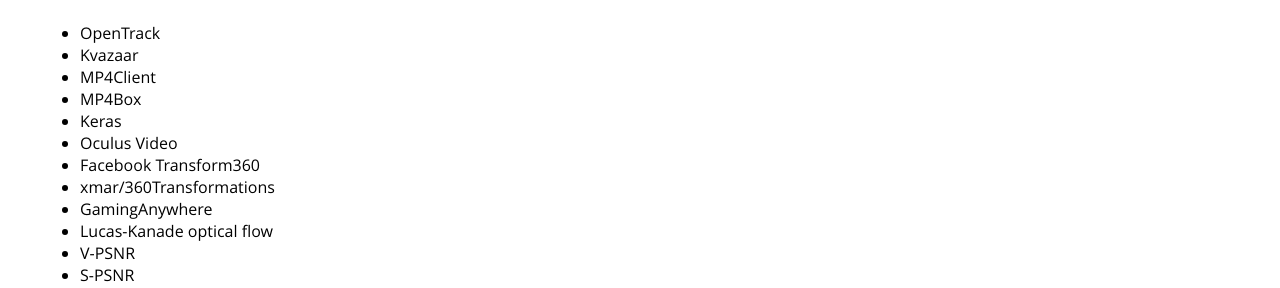
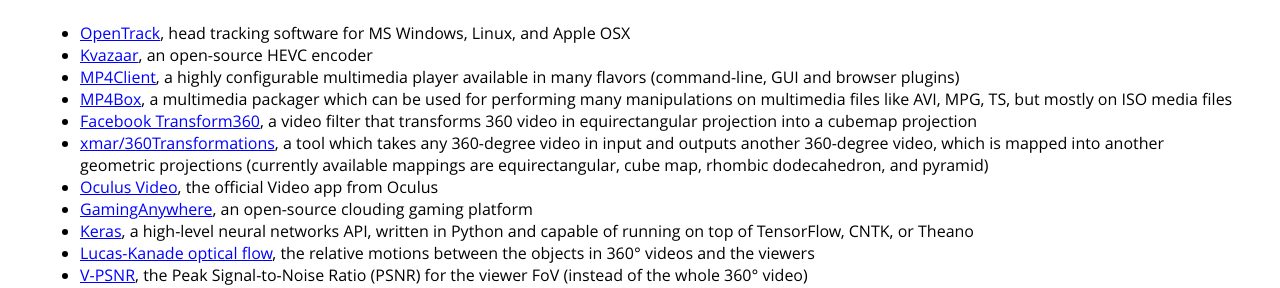
Before and after one commit to briandicky/web4360videos, a plain HTML site: page download.html in a window 1280 px wide. Shown: the part 656-944 px from the top of the page. Drawn offline with Linux system fonts and the light colour scheme.

Commit message:
Add external links

```diff
--- a/download.html
+++ b/download.html
@@ -62,18 +62,18 @@
         </h1>
         <p style="margin: 0px;">
             <ul>
-                <li>OpenTrack</li>
-                <li>Kvazaar</li>
-                <li>MP4Client</li>
-                <li>MP4Box</li>
-                <li>Keras</li>
-                <li>Oculus Video</li>
-                <li>Facebook Transform360</li>
-                <li>xmar/360Transformations</li>
-                <li>GamingAnywhere</li>
-                <li>Lucas-Kanade optical flow</li>
-                <li>V-PSNR</li>
-                <li>S-PSNR</li>
+                <li><a href="https://github.com/opentrack/opentrack">OpenTrack</a>, head tracking software for MS Windows, Linux, and Apple OSX</li>
+                <li><a href="https://github.com/ultravideo/kvazaar">Kvazaar</a>, an open-source HEVC encoder</li>
+                <li><a href="https://gpac.wp.imt.fr/player/">MP4Client</a>, a highly configurable multimedia player available in many flavors (command-line, GUI and browser plugins)</li>
+                <li><a href="https://gpac.wp.imt.fr/mp4box/">MP4Box</a>, a multimedia packager which can be used for performing many manipulations on multimedia files like AVI, MPG, TS, but mostly on ISO media files</li>
+                <li><a href="https://github.com/facebook/transform360">Facebook Transform360</a>, a video filter that transforms 360 video in equirectangular projection into a cubemap projection</li>
+                <li><a href="https://github.com/xmar/360Transformations">xmar/360Transformations</a>, a tool which takes any 360-degree video in input and outputs another 360-degree video, which is mapped into another geometric projections (currently available mappings are equirectangular, cube map, rhombic dodecahedron, and pyramid)</li>
+                <li><a href="https://www.oculus.com/experiences/rift/926562347437041/">Oculus Video</a>, the official Video app from Oculus</li>
+                <li><a href="http://gaminganywhere.org/index.html">GamingAnywhere</a>, an open-source clouding gaming platform</li>
+                <li><a href="https://keras.io/">Keras</a>, a high-level neural networks API, written in Python and capable of running on top of TensorFlow, CNTK, or Theano</li>
+                <li><a href="http://dl.acm.org/citation.cfm?id=1623280">Lucas-Kanade optical flow</a>, the relative motions between the objects in 360° videos and the viewers</li>
+                <li><a href="http://ieeexplore.ieee.org/document/7328056/">V-PSNR</a>, the Peak Signal-to-Noise Ratio (PSNR) for the viewer FoV (instead of the whole 360° video)</li>
+                <li><a href="http://ieeexplore.ieee.org/document/7328056/">S-PSNR</a>, a spherical PSNR, to summarize the average quality over all possible viewports</li>
             </ul>
         </p>
     </div>
```
